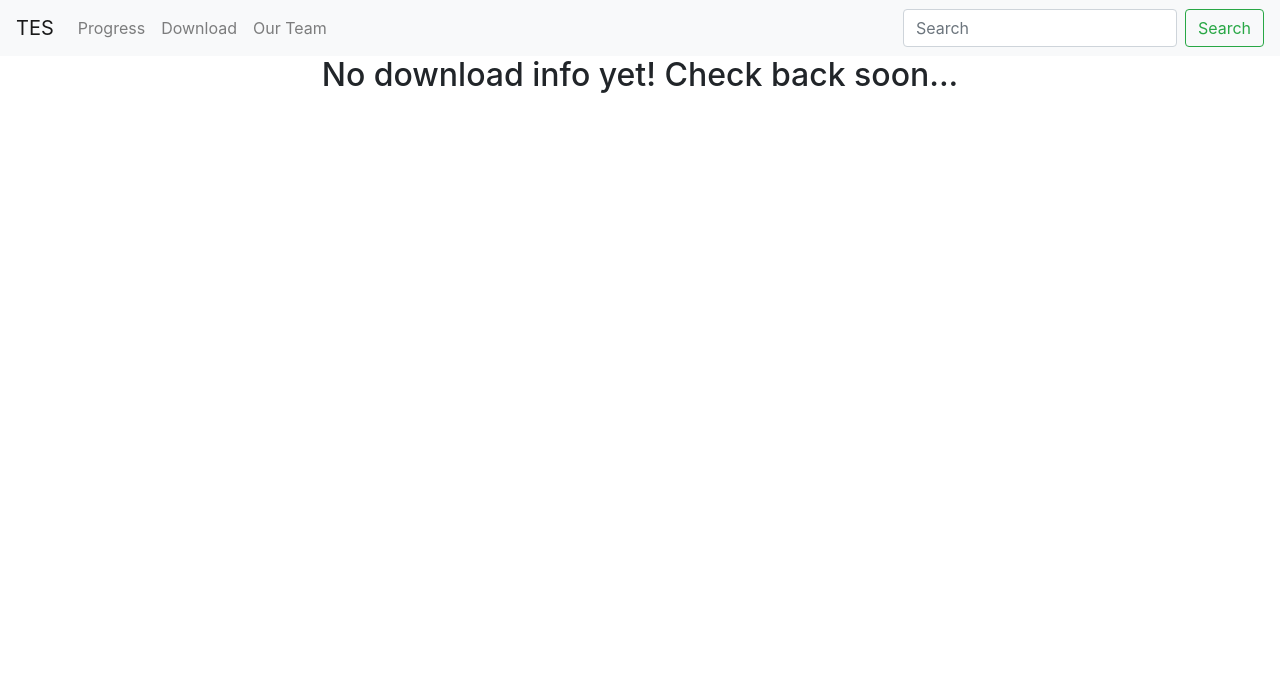
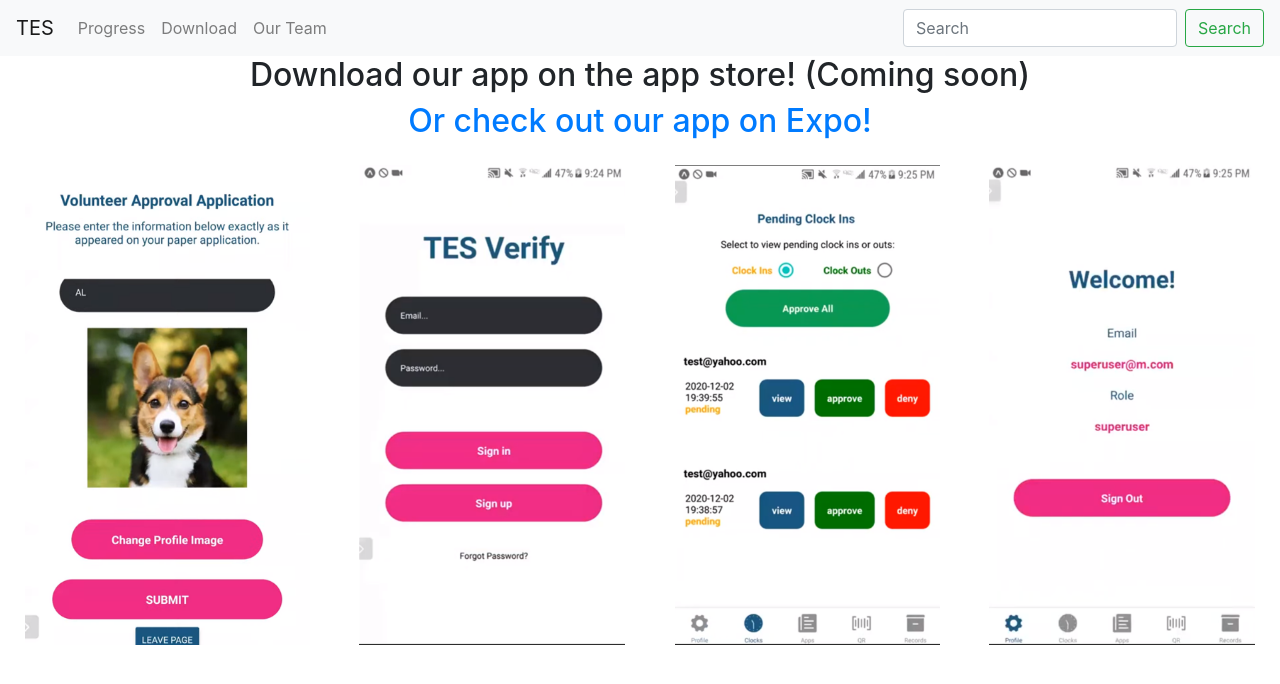
Before and after one commit to TemporaryEmergencyServices/TemporaryEmergencyServices.github.io, a plain HTML site: page pages/download.html in a window 1280 px wide. Drawn offline with nearby package versions, Linux system fonts and the light colour scheme.

Commit message:
add to download page

```diff
--- a/pages/download.html
+++ b/pages/download.html
@@ -4,6 +4,7 @@
         <script src="https://code.jquery.com/jquery-3.2.1.slim.min.js" integrity="sha384-KJ3o2DKtIkvYIK3UENzmM7KCkRr/rE9/Qpg6aAZGJwFDMVNA/GpGFF93hXpG5KkN" crossorigin="anonymous"></script>
         <script src="https://cdnjs.cloudflare.com/ajax/libs/popper.js/1.12.9/umd/popper.min.js" integrity="sha384-ApNbgh9B+Y1QKtv3Rn7W3mgPxhU9K/ScQsAP7hUibX39j7fakFPskvXusvfa0b4Q" crossorigin="anonymous"></script>
         <script src="https://maxcdn.bootstrapcdn.com/bootstrap/4.0.0/js/bootstrap.min.js" integrity="sha384-JZR6Spejh4U02d8jOt6vLEHfe/JQGiRRSQQxSfFWpi1MquVdAyjUar5+76PVCmYl" crossorigin="anonymous"></script>
+        <link rel="stylesheet" href="../styles/download.css" />
     </head>
     <body>
         <nav class="navbar navbar-expand-lg navbar-light bg-light">
@@ -42,8 +43,15 @@
             </div>
         </nav>
         <div class="container-fluid">
-            <div class="row d-flex justify-content-around text-center">
-                <h2>No download info yet! Check back soon...</h2>
+            <div class="justify-content-around text-center">
+                <h2>Download our app on the app store! (Coming soon)</h2>
+                <h2><a href="https://expo.io/@bslucas/projects/tes_verify">Or check out our app on Expo!</a></h2>
+                <div class="row d-flex justify-content-around text-center py-3">
+                    <img class="image" src="../images/tes-puppy.png" />
+                    <img class="image" src="../images/tes-signin.png" />
+                    <img class="image" src="../images/tes-clockins.png" />
+                    <img class="image" src="../images/tes-welcome.png" />
+                </div>
             </div>
         </div>
     </body>
--- /dev/null
+++ b/styles/download.css
@@ -0,0 +1,4 @@
+.image {
+    width: auto;
+    height: 60vmin;
+}
```
Also changed, not shown: pages/progress.html (+3 -0 lines), pages/team.html (+1 -1 lines), images/tes-clockins.png (added), images/tes-puppy.png (added), images/tes-signin.png (added), images/tes-welcome.png (added).
